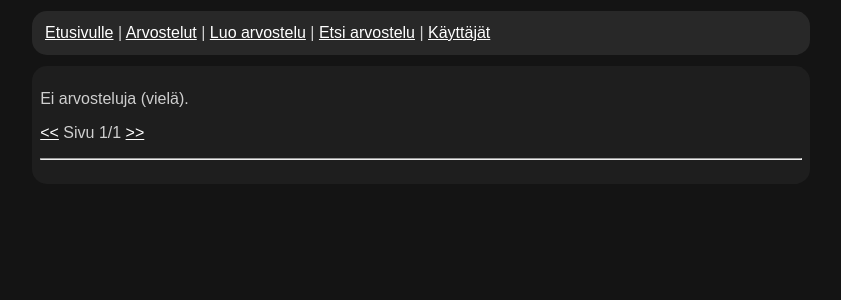
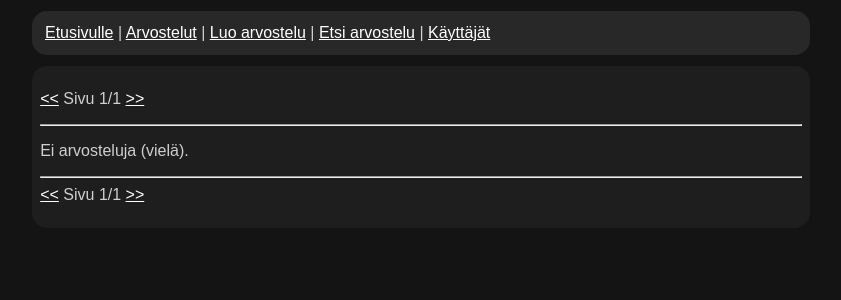
Before and after one commit to lapatinn/kirjainlaatikko, a Flask app: page /movie_reviews in a window 1280 px wide. Shown: the part 61-361 px from the top of the page, without its empty margins (219-1060 px from the left). Run offline with Flask 3, Linux system fonts and the light colour scheme; data that the repository does not hold is empty.

Commit message:
Rearrange and clean up

```diff
--- a/app.py
+++ b/app.py
@@ -360,8 +360,8 @@ def all_users(page=1):
     if page > page_count:
         return redirect("/all_users/" + str(page_count))
 
-    guys = users.fetch_users(page, page_size)
-    return render_template("all_users.html", users=guys, page=page, page_count=page_count)
+    all_users = users.fetch_users(page, page_size)
+    return render_template("all_users.html", users=all_users, page=page, page_count=page_count)
 
 if __name__ == "__main__":
     app.run(debug=False)
--- a/templates/movie_reviews.html
+++ b/templates/movie_reviews.html
@@ -23,6 +23,12 @@
     </div>
 
     <div class="content">
+    <p>
+        <a href="/movie_reviews/{{ page - 1 }}">&lt;&lt;</a>
+        Sivu {{ page }}/{{ page_count }}
+        <a href="/movie_reviews/{{ page + 1 }}">&gt;&gt;</a>
+        <hr />
+    </p>
     {% if items %}
     <ul>
         {% for item in items %}
@@ -39,10 +45,10 @@
     </p>
     {% endif %}
     <p>
+        <hr />
         <a href="/movie_reviews/{{ page - 1 }}">&lt;&lt;</a>
         Sivu {{ page }}/{{ page_count }}
         <a href="/movie_reviews/{{ page + 1 }}">&gt;&gt;</a>
-        <hr />
     </p>
     </div>
 </body>
```
Also changed, not shown: templates/all_users.html (+7 -1 lines).
